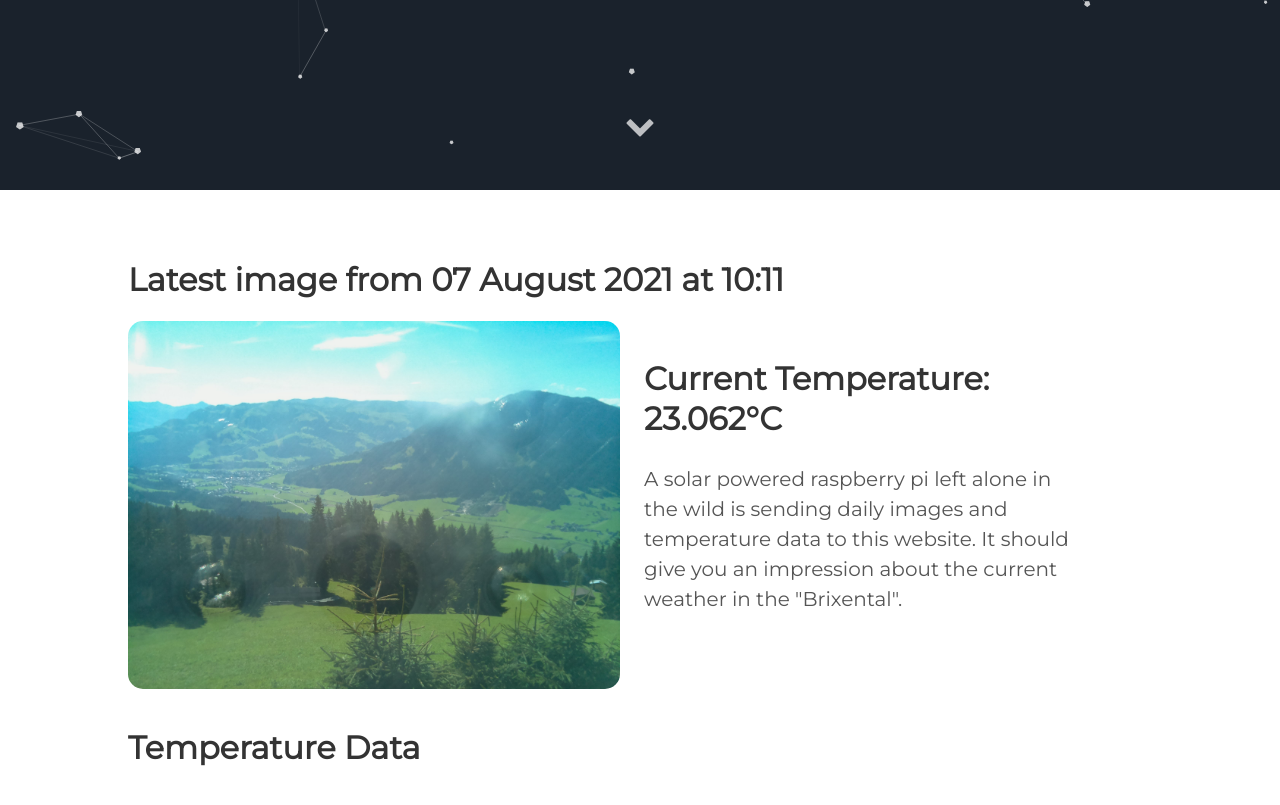
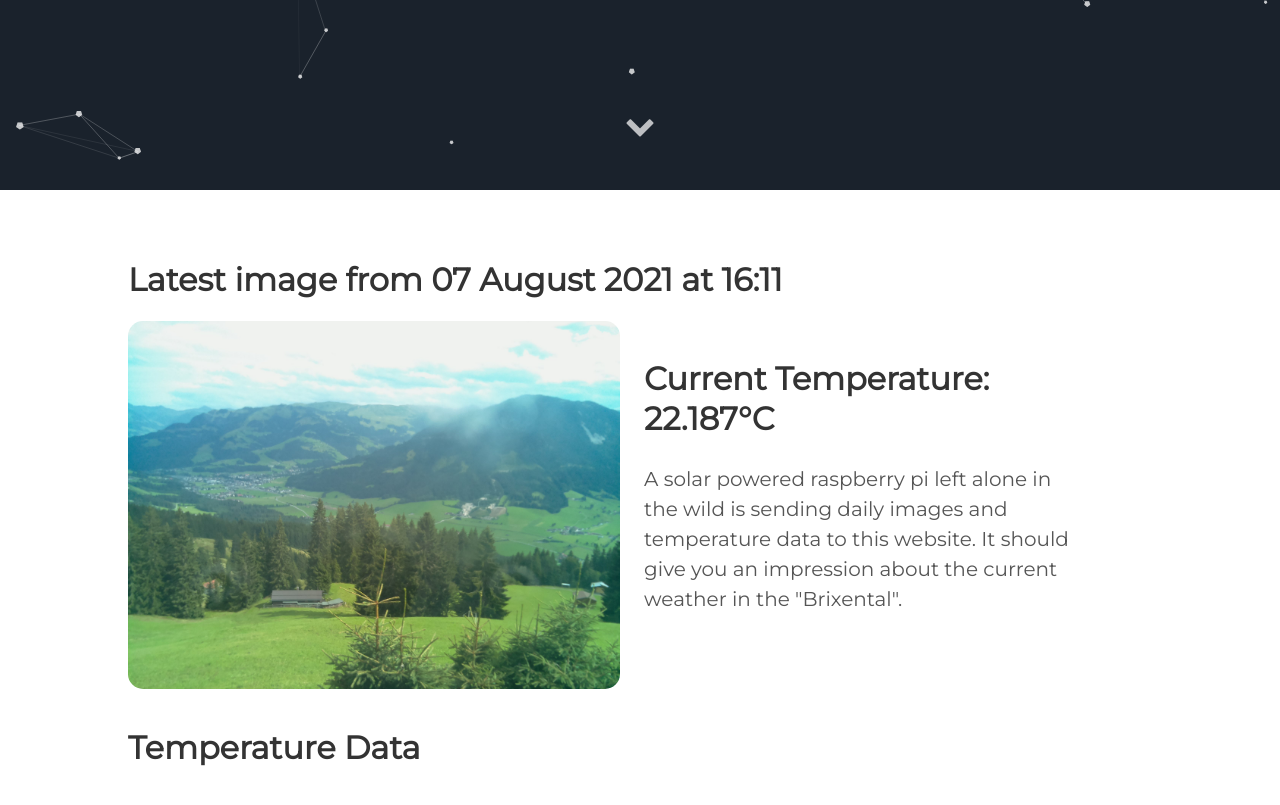
Before and after one commit to vektorious/vektorious.github.io, a Jekyll site: the page built from resources/huette.md, in a window 1280 px wide and 900 px high, scrolled down 710 px. Shown: the top 805 px of the window. Built offline with Jekyll 4.4.1, drawn with Linux system fonts in a browser that asks for light colours.

Commit message:
I'm a bot beep boop

```diff
--- a/resources/huette.md
+++ b/resources/huette.md
@@ -6,13 +6,13 @@ image: '/assets/img/'
 description: 'Live image from the Austrian alps'
 twitter_text: ' '
 ---
-## Latest image from 07 August 2021 at 10:11
+## Latest image from 07 August 2021 at 16:11
 <div class="huette">
   <div class="huette-image">
     <img src="{{ "/assets/img/huette.jpg" | prepend: site.baseurl }}">
   </div>
   <div class="huette-text">
-        <h2>Current Temperature: 23.062°C</h2>
+        <h2>Current Temperature: 22.187°C</h2>
         <p>A solar powered raspberry pi left alone in the wild is sending daily images and temperature data to this website. It should give you an impression about the current weather in the "Brixental".</p>
 
   </div>
```
Also changed, not shown: rpi-script/2021-08-07_161008.txt (renamed from rpi-script/2021-08-07_101009.txt, +7 -5 lines), rpi-script/huette.md (+2 -2 lines), assets/img/huette.jpg, assets/img/temp_plot.png, rpi-script/temp_plot.png, 1 other file.
